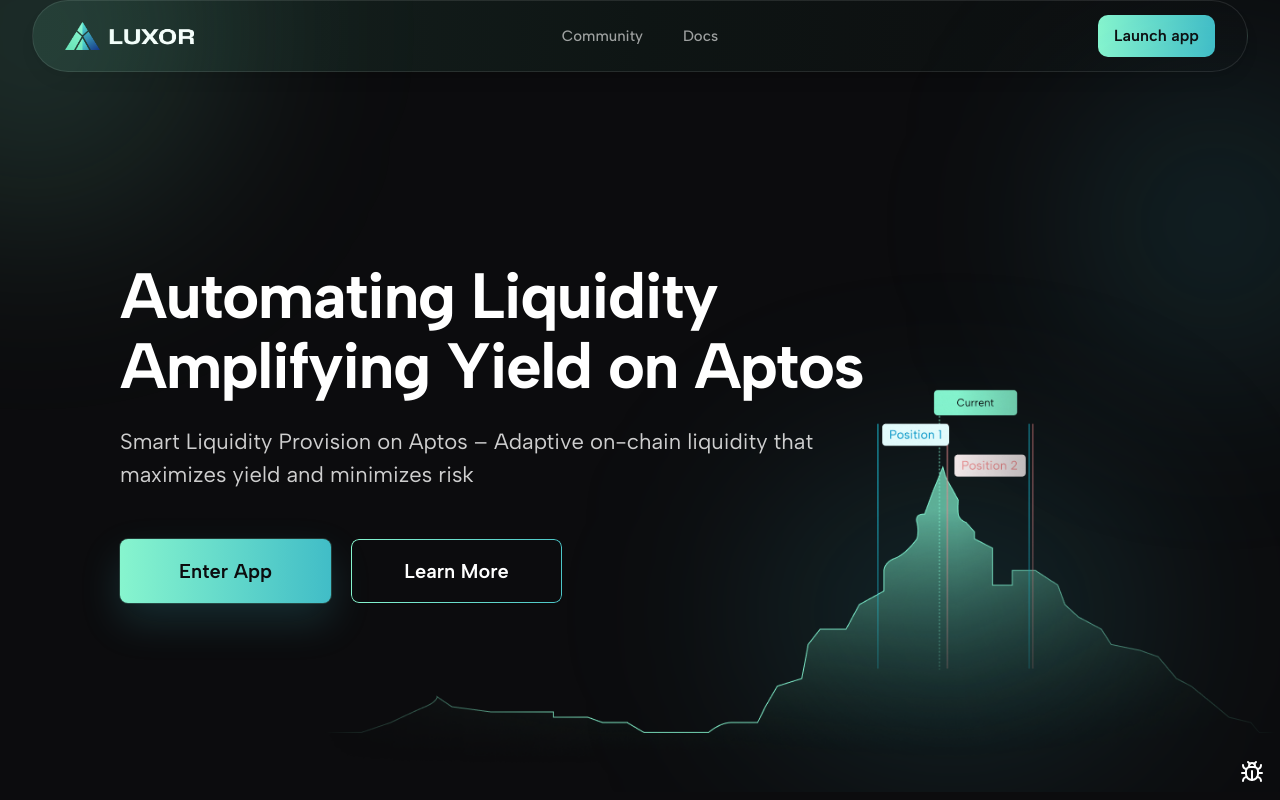
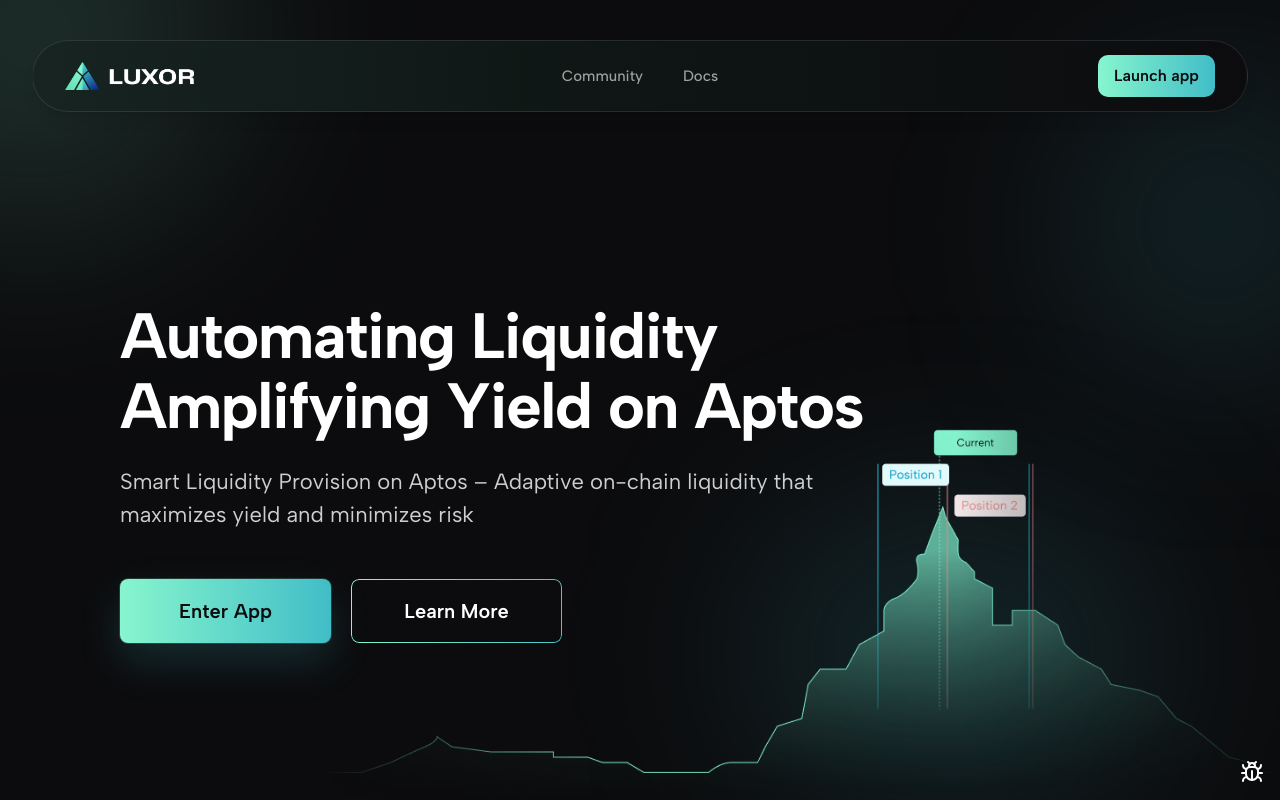
Before and after one commit to hypeaxis/Luxor-LandingPage, a Next.js app: page / in a window 1280 px wide. Shown: the top 800 px of the page. Built offline with nearby package versions, Linux system fonts and the light colour scheme.

Commit message:
Update header

```diff
--- a/package.json
+++ b/package.json
@@ -11,6 +11,7 @@
   "dependencies": {
     "@radix-ui/react-dropdown-menu": "^2.1.16",
     "@radix-ui/react-slot": "^1.2.3",
+    "aos": "^2.3.4",
     "class-variance-authority": "^0.7.1",
     "clsx": "^2.1.1",
     "jotai": "^2.14.0",
--- a/src/app/page.tsx
+++ b/src/app/page.tsx
@@ -12,7 +12,7 @@
             </div>
 
             {/* Header */}
-            <header className="top-6 z-[100] mx-auto max-w-[1440px] px-4 md:px-8">
+            <header className="relative z-[100] mx-auto mt-10 max-w-[1440px] px-4 md:px-8">
                 <div className="flex h-[72px] items-center justify-between rounded-full bg-gradient-to-r from-[#172421] via-[#0E1514] to-[#0C0C0E] border border-white/10 px-6 md:px-8 shadow-lg">
                     <div className="flex flex-1 items-center">
                         <Link href="#top">
```
Also changed, not shown: 1 other file (tests, documents, lock files or other folders).
